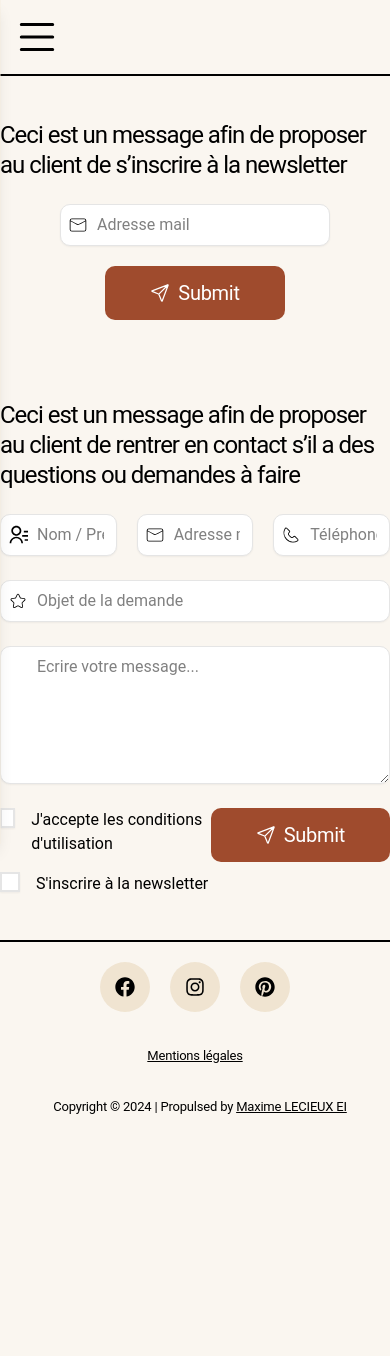
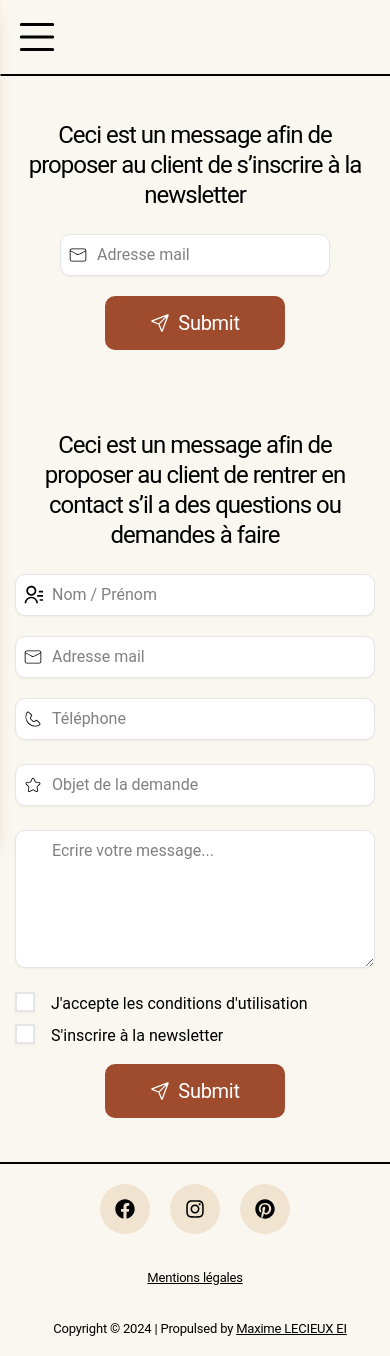
Before and after one commit to MaximeLecieux/sasano.fr, a Next.js app: page /contacts in a window 390 px wide. Before the commit the page ends 1134 px from the top, so only its background shows below. Built offline with nearby package versions, Linux system fonts and the light colour scheme.

Commit message:
Mise en place du responsive sur quelques éléments

```diff
--- a/app/FAQ/page.tsx
+++ b/app/FAQ/page.tsx
@@ -1,13 +1,13 @@
 import { Button } from '@/components/ui/design-system/button/Button'
 import { Typography } from '@/components/ui/design-system/typographie/Typographie'
-import { AccordionDemo } from '@/components/ui/accordion-tabs-with-plus-minus'
+import { AccordionTabs } from '@/components/ui/design-system/accordion/AccordionTabs'
 
 
 
 export default function page() {
 
   return (
-    <div className='flex flex-col gap-10 items-center p-[15px]'>
+    <div className='flex flex-col gap-10 items-center'>
       <div>
         <Typography variant='lead' component='p' className='text-center'>
             Ceci est un texte d’explication pour la foire au question
@@ -16,7 +16,7 @@ export default function page() {
       <div className='flex flex-col gap-4'>
 
         <div className=' block'>
-          <AccordionDemo />
+          <AccordionTabs />
         </div>
 
       </div>
--- a/app/contacts/page.tsx
+++ b/app/contacts/page.tsx
@@ -6,7 +6,7 @@ import { RiContactsLine } from 'react-icons/ri'
 
 export default function contacts() {
   return (
-    <div className='flex flex-col items-center gap-20 w-auto'>
+    <div className='flex flex-col items-center gap-20 w-auto text-center'>
       <div className='flex flex-col gap-6'>
         <div>
           <Typography variant='lead' component='p'>
@@ -31,7 +31,7 @@ export default function contacts() {
         <div className='max-w-2xl'>
           <form action="">
             <div className='flex flex-col gap-6 '>
-              <div className="flex gap-5 justify-between">
+              <div className="grid grid-cols-1 md:grid-cols-3 gap-5 justify-between">
                 <Input type="text" label="Nom / Prénom" name="name" icon={RiContactsLine}/>
                 <Input type="email" label="Adresse mail" name="mail" icon={CiMail}/>
                 <Input type="phone" label="Téléphone" name="phone" icon={CiPhone}/>
@@ -42,17 +42,13 @@ export default function contacts() {
               <div>
                 <Input type="text-area" label="Ecrire votre message..." name="text"/>
               </div>
-              <div className='flex justify-between'>
-                <div className='flex flex-col gap-4'>
-                  <div>
-                    <Input type="checkbox" label="J'accepte les conditions d'utilisation" name="cgu"/>
-                  </div>
-                  <div>
+              <div className='grid grid-cols-1 md:grid-cols-2 gap-4'>
+                <div className='flex flex-col gap-2'>
+                  <Input type="checkbox" label="J'accepte les conditions d'utilisation" name="cgu"/>
                   <Input type="checkbox" label="S'inscrire à la newsletter" name="newsletter" isRequired={false}/>
-                  </div>
                 </div>
                 <div>
-                  <Input type="submit" label={"Envoyer"} name={"submit"}/>
+                <Input type="submit" label={"Envoyer"} name={"submit"}/>
                 </div>
               </div>
 
--- a/app/layout.tsx
+++ b/app/layout.tsx
@@ -1,29 +1,39 @@
+"use client"
 import type { Metadata } from "next";
 import "./globals.css";
 import Header from "@/components/ui/components/navigation/Header";
 import Footer from "@/components/ui/components/navigation/Footer";
 import Container from "@/components/ui/design-system/container/Container";
+import useIsMdOrLess from "@/hooks/useIsMdOrLess";
 
-export const metadata: Metadata = {
-  title: "Sasano.fr",
-  description: "Ceci est le texte de description de sasano.fr",
-};
+// export const metadata: Metadata = {
+//   title: "Sasano.fr",
+//   description: "Ceci est le texte de description de sasano.fr",
+// };
 
 export default function RootLayout({
   children,
 }: Readonly<{
   children: React.ReactNode;
 }>) {
+
+  const isMdOrLess = useIsMdOrLess();
   return (
     <html lang="fr">
       <body className="bg-back-200 h-screen w-screen">
-        <Header />
-        <div className="relative">
-        <Container>
-          {children}
-        </Container>
+        <div
+        className={`${
+          isMdOrLess ? "flex flex-col min-h-screen" : "grid grid-rows-[auto_1fr_auto] min-h-screen"
+        }`}
+        >
+          <Header/>
+          <div className="relative px-[15px]">
+            <Container>
+              {children}
+            </Container>
+          </div>
+          <Footer />
         </div>
-        <Footer />
       </body>
     </html>
   );
--- a/app/page.tsx
+++ b/app/page.tsx
@@ -15,14 +15,21 @@ import { CommentaryType } from "@/lib/types/commentary-types";
 import Link from "next/link";
 import { newsApp } from "@/lib/BDD/news";
 import { NewsType } from "@/lib/types/news-types";
+import useIsMdOrLess from "@/hooks/useIsMdOrLess";
 
 export default function Home() {
 
   // For news
+  const isMdOrLarger = useIsMdOrLess()
+  let displayNews = true
+
+  if(isMdOrLarger){
+    displayNews = false
+  }
   const news = newsApp.slice(-3).map((actuality: NewsType) => {
     if (actuality){
       return (
-        <Link href='#' key={actuality.id}>
+        <Link href='/actuality' key={actuality.id}>
           <div className="bg-tertiary pl-[25px] py-[15px] pr-[105px] rounded-l-[50px]" key={actuality.id}>
             <div>
               <Typography variant="body-lg" component="p">
@@ -142,7 +149,6 @@ export default function Home() {
             autoPlay
             infinite
             autoPlayInterval={4000}
-            autoWidth
             disableDotsControls
             disableButtonsControls
             mouseTracking
@@ -155,9 +161,12 @@ export default function Home() {
             </Button>
           </Link>
         </div>
-        <div className="absolute top-0 right-0 flex flex-col gap-8 pt-11">
+        {displayNews &&
+          <div className="absolute top-0 right-0 flex flex-col gap-8 pt-11">
           {news}
-        </div>
+          </div>
+        }
+
       </div>
   );
 }
--- a/components/ui/components/navigation/Footer.tsx
+++ b/components/ui/components/navigation/Footer.tsx
@@ -37,7 +37,7 @@ export default function Footer() {
     })
 
   return (
-    <footer className='flex flex-col-reverse items-center gap-9 md:flex-row md:justify-between  border-t-2 py-[20px] md:px-8 md:fixed bottom-0 w-full'>
+    <footer className='flex flex-col-reverse items-center gap-9 md:flex-row md:justify-between  border-t-2 py-[20px] md:px-8  bottom-0 w-full'>
         <div>
             <div className='ml-[10px]'>
                 <Typography
--- a/components/ui/design-system/accordion/Accordion.tsx
+++ b/components/ui/design-system/accordion/Accordion.tsx
@@ -14,7 +14,7 @@ const AccordionItem = React.forwardRef<
 >(({ className, ...props }, ref) => (
   <AccordionPrimitive.Item
     ref={ref}
-    className={clsx("border-b ", className)}
+    className={clsx("border-b", className)}
     {...props}
   />
 ))
@@ -28,13 +28,13 @@ const AccordionTrigger = React.forwardRef<
     <AccordionPrimitive.Trigger
       ref={ref}
       className={clsx(
-        "flex flex-1 items-center justify-between py-4 text-sm font-medium transition-all hover:underline text-left [&[data-state=open]>svg]:rotate-180",
-        className
+        "flex flex-1 items-center justify-between py-4 font-medium transition-all hover:underline [&[data-state=open]>svg]:rotate-180",
+        className,
       )}
       {...props}
     >
       {children}
-      <ChevronDown className="h-4 w-4 shrink-0 text-muted-foreground transition-transform duration-200" />
+      <ChevronDown className="h-4 w-4 shrink-0 transition-transform duration-200" />
     </AccordionPrimitive.Trigger>
   </AccordionPrimitive.Header>
 ))
@@ -46,12 +46,13 @@ const AccordionContent = React.forwardRef<
 >(({ className, children, ...props }, ref) => (
   <AccordionPrimitive.Content
     ref={ref}
-    className="overflow-hidden text-sm data-[state=closed]:animate-accordion-up data-[state=open]:animate-accordion-down"
+    className="overflow-hidden text-sm transition-all data-[state=closed]:animate-accordion-up data-[state=open]:animate-accordion-down "
     {...props}
   >
     <div className={clsx("pb-4 pt-0", className)}>{children}</div>
   </AccordionPrimitive.Content>
 ))
+
 AccordionContent.displayName = AccordionPrimitive.Content.displayName
 
 export { Accordion, AccordionItem, AccordionTrigger, AccordionContent }
--- a/components/ui/design-system/actuality/Actuality.tsx
+++ b/components/ui/design-system/actuality/Actuality.tsx
@@ -27,20 +27,20 @@ export default function Actuality({
     <div className="max-w-xs w-full group/card mb-[24px] rounded shadow-xl">
       <div
         className={clsx(
-          "cursor-pointer overflow-hidden card  max-w-sm mx-auto flex flex-col justify-between",
+          "overflow-hidden card  max-w-sm mx-auto flex flex-col justify-between",
           className
         )}
       >
             <div>
             {pathImg && <Image
               src={pathImg}
-              alt="jordans"
+              alt={title}
               height="400"
               width="400"
               className="object-contain rounded-t"
             />}
           </div>
-        <div className="" />
+        <div/>
             <div className={clsx("text p-4")}>
               <Typography variant='body-lg' component='h3' className='relative z-10 font-semibold'>
                   {title}
--- a/hooks/useIsMdOrLess.tsx
+++ b/hooks/useIsMdOrLess.tsx
@@ -1,18 +1,27 @@
-import { useState, useEffect } from 'react';
+
+import { useState, useEffect } from "react";
 
 const useIsMdOrLess = () => {
-  const [isMdOrLarger, setisIsMdOrLess] = useState(() => window.innerWidth >= 768);
+  const [isMdOrLess, setIsMdOrLess] = useState<boolean | null>(null);
 
   useEffect(() => {
+    // Vérifie si le code s'exécute côté client
+    if (typeof window === "undefined") {
+      return;
+    }
+
     const handleResize = () => {
-        setisIsMdOrLess(window.innerWidth <= 768);
+      setIsMdOrLess(window.innerWidth <= 1366);
     };
 
-    window.addEventListener('resize', handleResize);
-    return () => window.removeEventListener('resize', handleResize);
+    // Initialisation au chargement
+    handleResize();
+
+    window.addEventListener("resize", handleResize);
+    return () => window.removeEventListener("resize", handleResize);
   }, []);
 
-  return isMdOrLarger;
+  return isMdOrLess;
 };
 
 export default useIsMdOrLess;
```
Also changed, not shown: components/ui/accordion.tsx (deleted, +0 -58 lines), components/ui/design-system/accordion/AccordionTabs.tsx (renamed from components/ui/accordion-tabs-with-plus-minus.tsx, +7 -7 lines), 1 other file (tests, documents, lock files or other folders).
